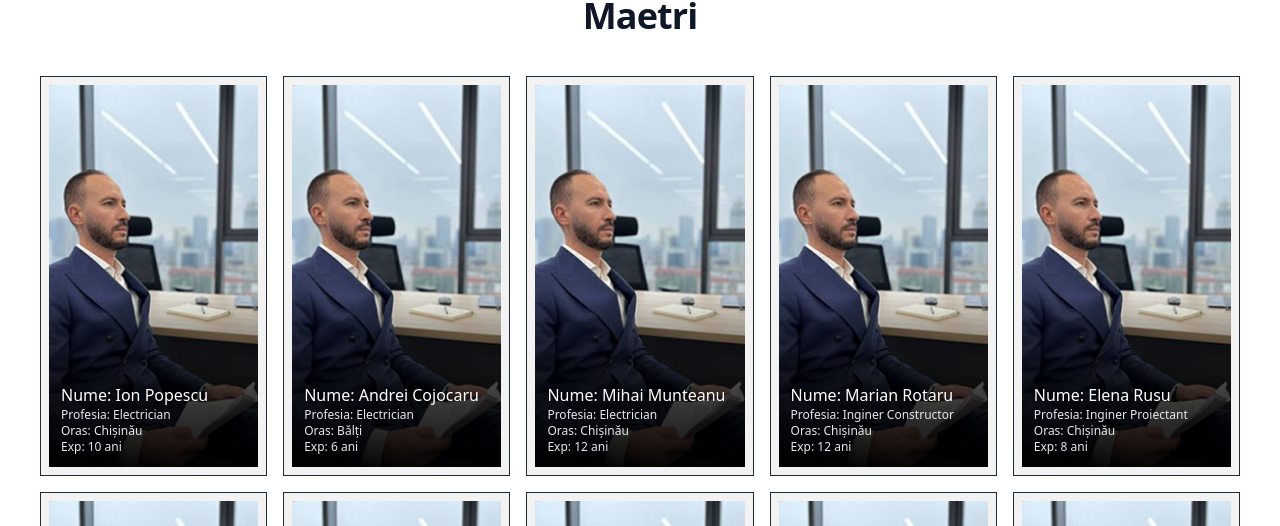
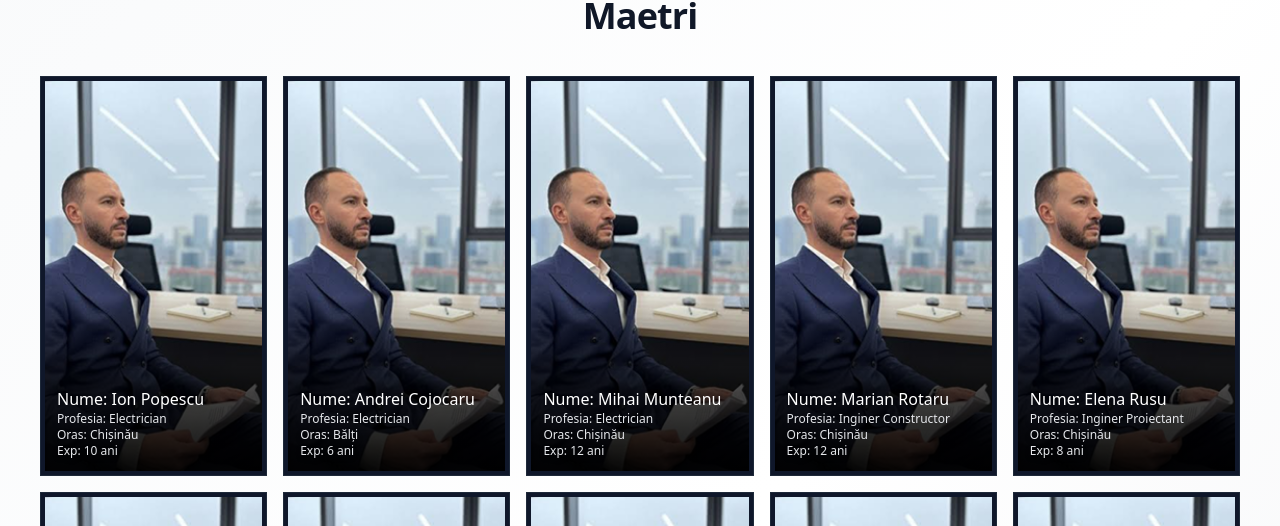
Before and after one commit to pokmanic1/Mesteri, a Next.js app: page /maestri in a window 1280 px wide. Shown: the part 144-670 px from the top of the page. Built offline with nearby package versions, Linux system fonts and the light colour scheme.

Commit message:
finalul mesteri page

```diff
--- a/app/globals.css
+++ b/app/globals.css
@@ -20,17 +20,17 @@
 @utility abs-center {
     @apply absolute top-1/2 left-1/2 -translate-x-1/2 -translate-y-1/2;
 }
-@utility blue-first {
-    @apply bg-[#0F172A]
+@utility bg-blue-first {
+    @apply bg-[#0F172A];
 }
-@utility yellow-first {
-    @apply bg-[#F59E0B]
+@utility bg-yellow-first {
+    @apply bg-[#F59E0B];
 }
-@utility orange-first {
-    @apply bg-[#EA580C]
+@utility bg-orange-first {
+    @apply bg-[#EA580C];
 }
-@utility white-first {
-    @apply bg-[#F8FAFC]
+@utility bg-white-first {
+    @apply bg-[#F8FAFC];
 }
 
 @utility principal-gradient {
--- a/app/maestri/page.tsx
+++ b/app/maestri/page.tsx
@@ -2,7 +2,7 @@ import React from 'react';
 import Image from 'next/image';
 const Maestri = () => {
     return (
-        <section className='w-full min-h-[calc(100dvh-60px)] bg-white-first py-6 sm:py-10'>
+        <section className='w-full min-h-[calc(100dvh-60px)] bg-gradient-to-br from-gray-50 via-white to-gray-100 py-6 sm:py-10'>
             <h1 className="w-full mt-2 sm:mt-5 md:mt-10 text-lg sm:text-2xl md:text-4xl font-bold text-center tracking-tight text-gray-900">
                 Maetri
             </h1>
@@ -11,7 +11,7 @@ const Maestri = () => {
                 {
                     arrMesteri.map(arrMesteriProfesie => (
                         arrMesteriProfesie.mesteri.map(mester => (
-                            <div key={mester.id} className="border border-gray-800 bg-black/5 hover:shadow-lg transition-shadow duration-200 h-[210px] sm:h-[300px] md:h-[360px] lg:h-[400px] p-1 sm:p-2">
+                            <div key={mester.id} className="border border-gray-800 bg-blue-first  hover:shadow-lg transition-shadow duration-200 h-[210px] sm:h-[300px] md:h-[360px] lg:h-[400px] p-1 ">
                                 <div className='relative w-full h-full overflow-hidden'>
                                     <Image
                                         src={"/Rectangle 11.png"}
```
